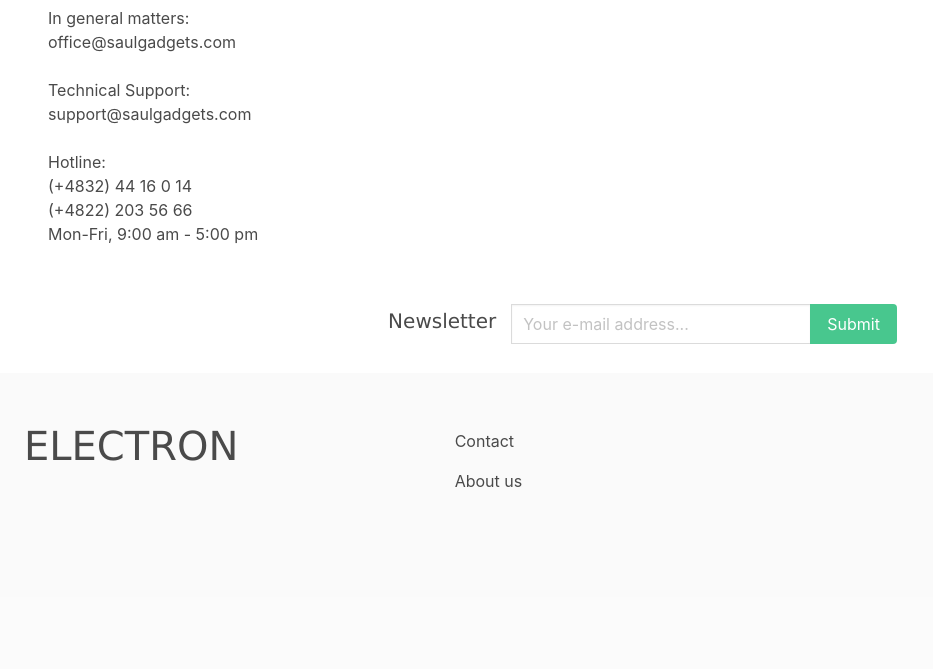
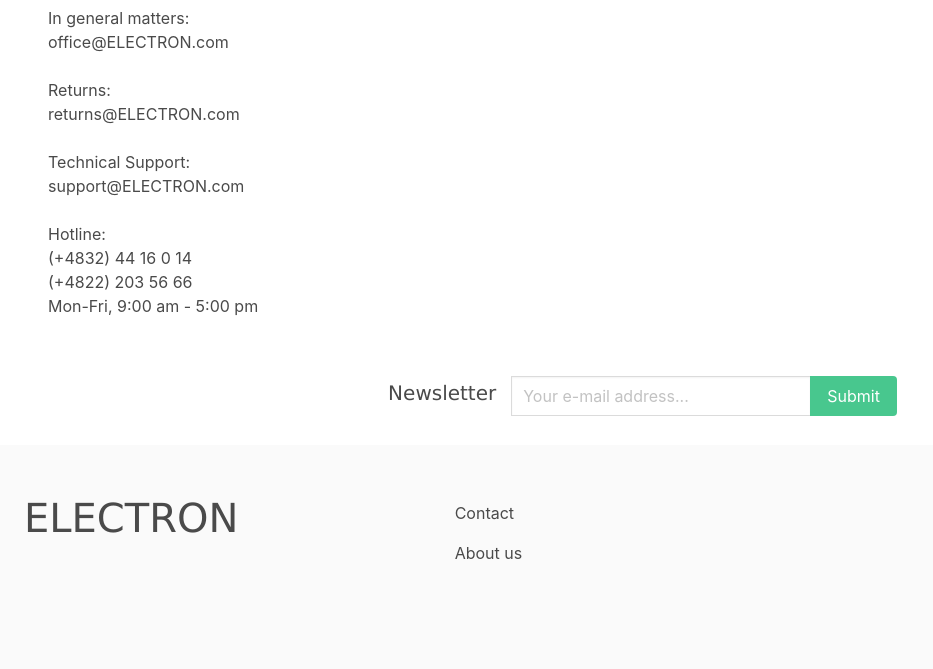
Before and after one commit to Innzynieria-oprogramowania-gr-4/Shop_2.0, a Django app: template apps/core/templates/contact.html in a window 1280 px wide. Shown: the part 599-1268 px from the top of the page, without its empty margins (0-933 px from the left). Before the commit the page ends 1086 px from the top, so only its background shows below. Run offline with Django 3.2, Linux system fonts and the light colour scheme; the template is opened without the code that fills it, so the values that code supplies are empty; some libraries are stand-ins or nearby versions.

Commit message:
Update contact.html

```diff
--- a/apps/core/templates/contact.html
+++ b/apps/core/templates/contact.html
@@ -7,9 +7,11 @@
     <h2 class="title" style=" color:cadetblue; font-family: verdana;">Saul Gadgets</h2>
     <img src="https://encrypted-tbn0.gstatic.com/images?q=tbn:ANd9GcTfVCeq4MT6qYENdIhsi61STNQTxHJqGGrIgQ&usqp=CAU" alt="contact" width="500px">
     <p>In general matters:<br>
-        office@saulgadgets.com<br><br>
+        office@ELECTRON.com<br><br>
+        Returns:<br>
+        returns@ELECTRON.com<br><br>
         Technical Support:<br>
-        support@saulgadgets.com<br><br>
+        support@ELECTRON.com<br><br>
 
         Hotline:<br>
         (+4832) 44 16 0 14 <br>
```
